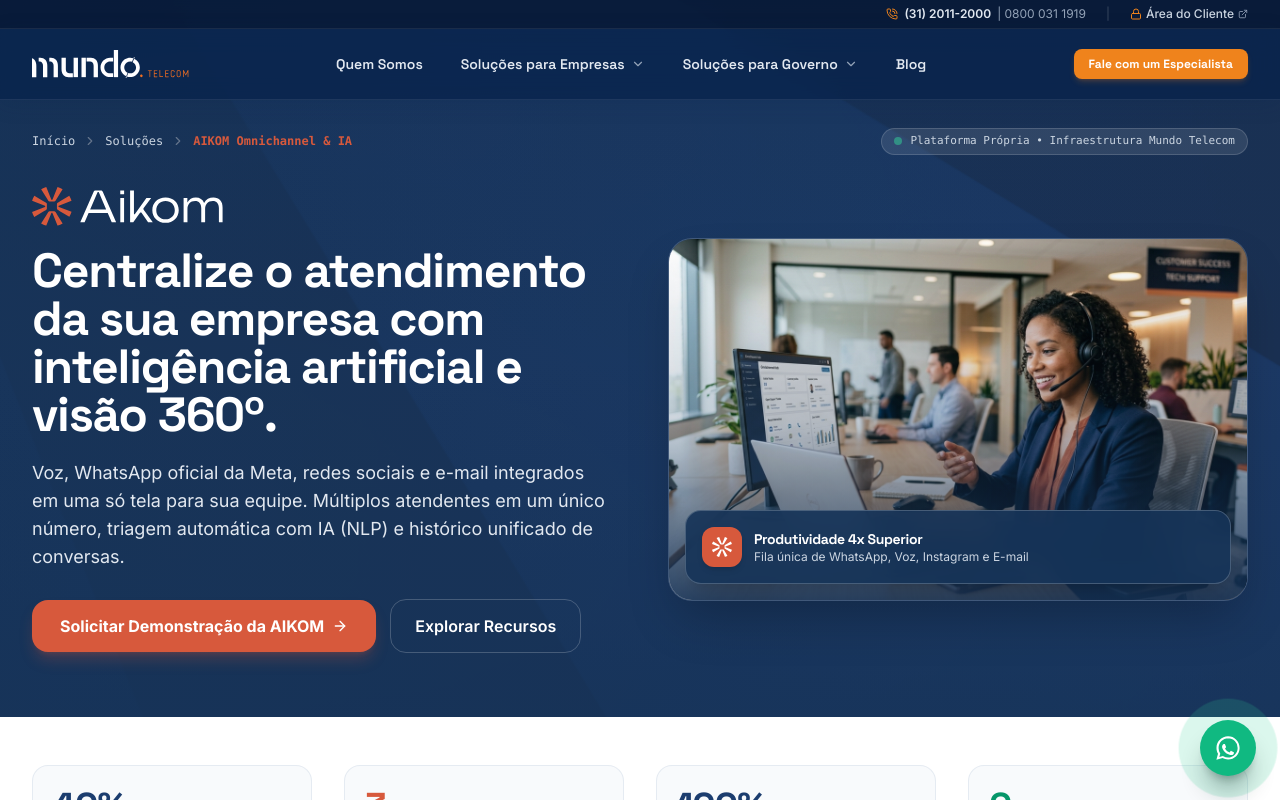
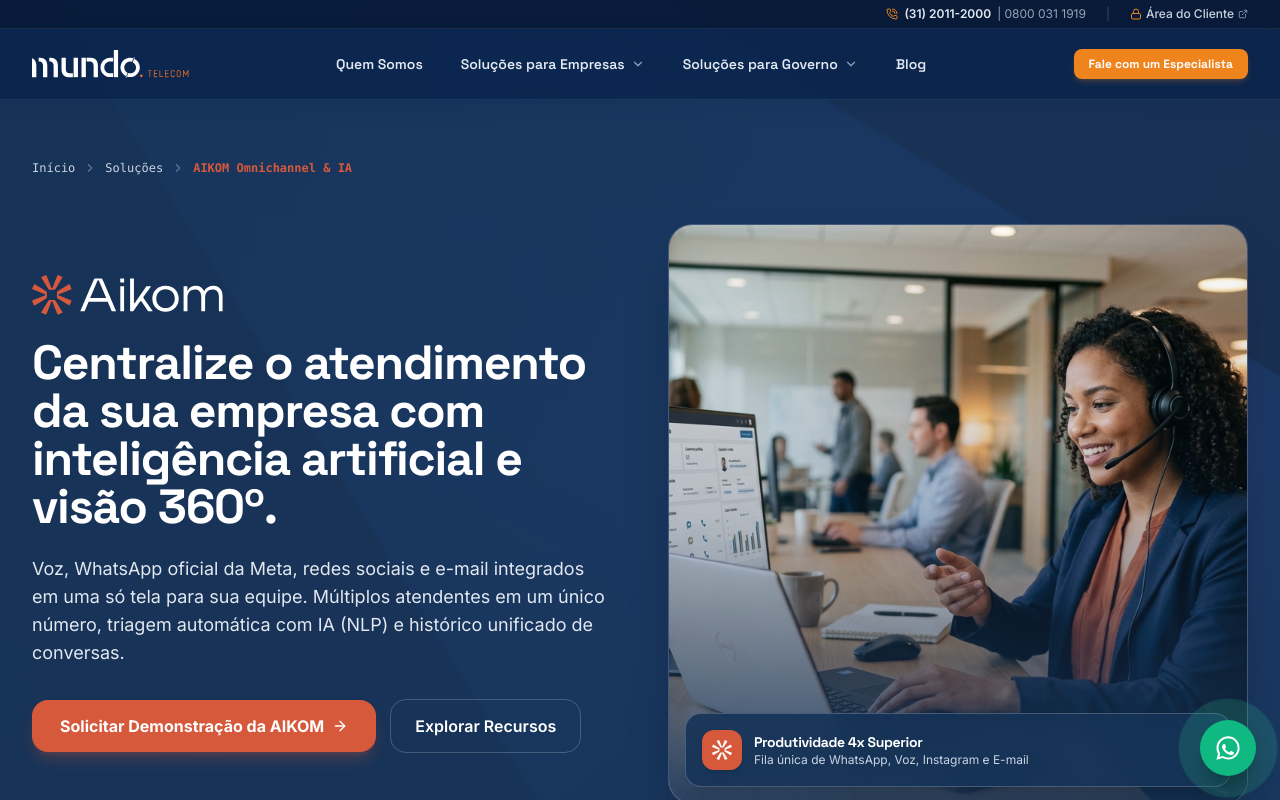
Before and after one commit to stanley-silva/mundo-telecom, a Next.js app: page /aikom in a window 1280 px wide. Shown: the top 800 px of the page. Built offline with nearby package versions, Linux system fonts and the light colour scheme.

Commit message:
style: update hero layout, container widths, and table styling on AIKOM page

```diff
--- a/app/aikom/page.tsx
+++ b/app/aikom/page.tsx
@@ -40,7 +40,7 @@ export default function AikomPage() {
       {/* ========================================================================= */}
       {/* 1. HERO SECTION (Exclusiva AIKOM: Fundo #163358, Acentos #D7593C e #1C3D6F)*/}
       {/* ========================================================================= */}
-      <section className="relative bg-[#163358] text-white pt-24 pb-12 sm:pt-28 sm:pb-14 lg:pt-32 lg:pb-16 overflow-hidden">
+      <section className="relative bg-[#163358] text-white pt-28 pb-20 sm:pt-36 sm:pb-24 lg:pt-40 lg:pb-28 overflow-hidden">
         {/* Grafismo Oficial de Apoio da Marca AIKOM */}
         <div className="absolute inset-0 pointer-events-none overflow-hidden">
           <Image
@@ -57,8 +57,8 @@ export default function AikomPage() {
         </div>
 
         <div className="max-w-7xl mx-auto px-4 sm:px-6 lg:px-8 relative z-10">
-          {/* Breadcrumb Navigation com selo co-branded */}
-          <div className="flex flex-wrap items-center justify-between gap-4 mb-6 sm:mb-8">
+          {/* Breadcrumb Navigation */}
+          <div className="flex items-center gap-4 mb-8 sm:mb-12">
             <nav className="flex items-center gap-2 text-xs font-mono text-slate-300">
               <Link href="/" className="hover:text-white transition-colors">Início</Link>
               <ChevronRight className="w-3.5 h-3.5 text-slate-500 shrink-0" />
@@ -66,16 +66,11 @@ export default function AikomPage() {
               <ChevronRight className="w-3.5 h-3.5 text-slate-500 shrink-0" />
               <span className="text-[#D7593C] font-bold">AIKOM Omnichannel & IA</span>
             </nav>
-
-            <div className="inline-flex items-center gap-2 px-3 py-1 rounded-full bg-white/10 border border-white/15 text-[11px] font-mono text-slate-300">
-              <span className="w-2 h-2 rounded-full bg-emerald-400 animate-pulse" />
-              <span>Plataforma Própria • Infraestrutura Mundo Telecom</span>
-            </div>
           </div>
 
           <div className="grid grid-cols-1 lg:grid-cols-12 gap-10 lg:gap-14 items-center">
             {/* Coluna Esquerda: Apresentação da Marca & Value Proposition */}
-            <div className="lg:col-span-6 space-y-5">
+            <div className="lg:col-span-6 space-y-6">
               {/* Logotipo Oficial AIKOM com Tipografia Branca Direta (Sem Caixa Branca) */}
               <div className="flex items-center">
                 <Image
@@ -120,7 +115,7 @@ export default function AikomPage() {
             {/* Coluna Direita: Fotografia Real de Especialista em Atendimento Omnichannel */}
             <div className="lg:col-span-6">
               <div className="relative rounded-3xl overflow-hidden border border-white/15 shadow-2xl bg-white/[0.03] backdrop-blur-sm group">
-                <div className="relative aspect-[16/11] sm:aspect-[16/10] w-full overflow-hidden">
+                <div className="relative aspect-square w-full overflow-hidden">
                   <Image
                     src="/images/solucoes/aikon/hero.jpg"
                     alt="Especialista em atendimento utilizando a plataforma AIKOM com headset corporativo"
@@ -571,7 +566,7 @@ export default function AikomPage() {
       {/* 6. TABELA COMPARATIVA: AIKOM VS FERRAMENTAS NÃO OFICIAIS                 */}
       {/* ========================================================================= */}
       <section className="py-16 sm:py-24 bg-white">
-        <div className="max-w-5xl mx-auto px-4 sm:px-6 lg:px-8">
+        <div className="max-w-7xl mx-auto px-4 sm:px-6 lg:px-8">
           <div className="text-center max-w-2xl mx-auto mb-12 space-y-3">
             <span className="inline-flex items-center gap-2 px-3 py-1 rounded-full bg-[#D7593C]/10 text-[#D7593C] text-xs font-mono font-bold uppercase tracking-wider">
               COMPARATIVO TÉCNICO
@@ -600,8 +595,8 @@ export default function AikomPage() {
 
               <div className="grid grid-cols-12 p-4 sm:p-5 items-center hover:bg-slate-50/80 transition-colors">
                 <div className="col-span-5 sm:col-span-4 font-semibold text-slate-800">Integração de Voz & PABX</div>
-                <div className="col-span-4 sm:col-span-4 font-bold text-[#1C3D6F] flex items-center gap-1.5">
-                  <CheckCircle2 className="w-4 h-4 shrink-0 text-[#1C3D6F]" />
+                <div className="col-span-4 sm:col-span-4 font-bold text-emerald-700 flex items-center gap-1.5">
+                  <CheckCircle2 className="w-4 h-4 shrink-0 text-emerald-600" />
                   <span>Nativa (Operadora STFC própria)</span>
                 </div>
                 <div className="col-span-3 sm:col-span-4 text-slate-500">Voz isolada em central física</div>
@@ -609,8 +604,8 @@ export default function AikomPage() {
 
               <div className="grid grid-cols-12 p-4 sm:p-5 items-center hover:bg-slate-50/80 transition-colors">
                 <div className="col-span-5 sm:col-span-4 font-semibold text-slate-800">Inteligência Artificial (NLP)</div>
-                <div className="col-span-4 sm:col-span-4 font-bold text-[#D7593C] flex items-center gap-1.5">
-                  <CheckCircle2 className="w-4 h-4 shrink-0 text-[#D7593C]" />
+                <div className="col-span-4 sm:col-span-4 font-bold text-emerald-700 flex items-center gap-1.5">
+                  <CheckCircle2 className="w-4 h-4 shrink-0 text-emerald-600" />
                   <span>Compreensão cognitiva de áudio/texto</span>
                 </div>
                 <div className="col-span-3 sm:col-span-4 text-slate-500">Apenas menus numéricos rígidos</div>
@@ -618,7 +613,7 @@ export default function AikomPage() {
 
               <div className="grid grid-cols-12 p-4 sm:p-5 items-center hover:bg-slate-50/80 transition-colors">
                 <div className="col-span-5 sm:col-span-4 font-semibold text-slate-800">Suporte & Customer Success</div>
-                <div className="col-span-4 sm:col-span-4 font-bold text-slate-800 flex items-center gap-1.5">
+                <div className="col-span-4 sm:col-span-4 font-bold text-emerald-700 flex items-center gap-1.5">
                   <CheckCircle2 className="w-4 h-4 shrink-0 text-emerald-600" />
                   <span>Equipe própria Mundo Telecom</span>
                 </div>
@@ -633,7 +628,7 @@ export default function AikomPage() {
       {/* 7. PERGUNTAS FREQUENTES (FAQ AIKOM)                                       */}
       {/* ========================================================================= */}
       <section className="py-16 sm:py-24 bg-slate-50 border-t border-slate-200/80">
-        <div className="max-w-4xl mx-auto px-4 sm:px-6 lg:px-8">
+        <div className="max-w-7xl mx-auto px-4 sm:px-6 lg:px-8">
           <div className="text-center max-w-2xl mx-auto mb-12 space-y-3">
             <span className="inline-flex items-center gap-2 px-3 py-1 rounded-full bg-[#1C3D6F]/10 text-[#1C3D6F] text-xs font-mono font-bold uppercase tracking-wider">
               DÚVIDAS FREQUENTES
```
